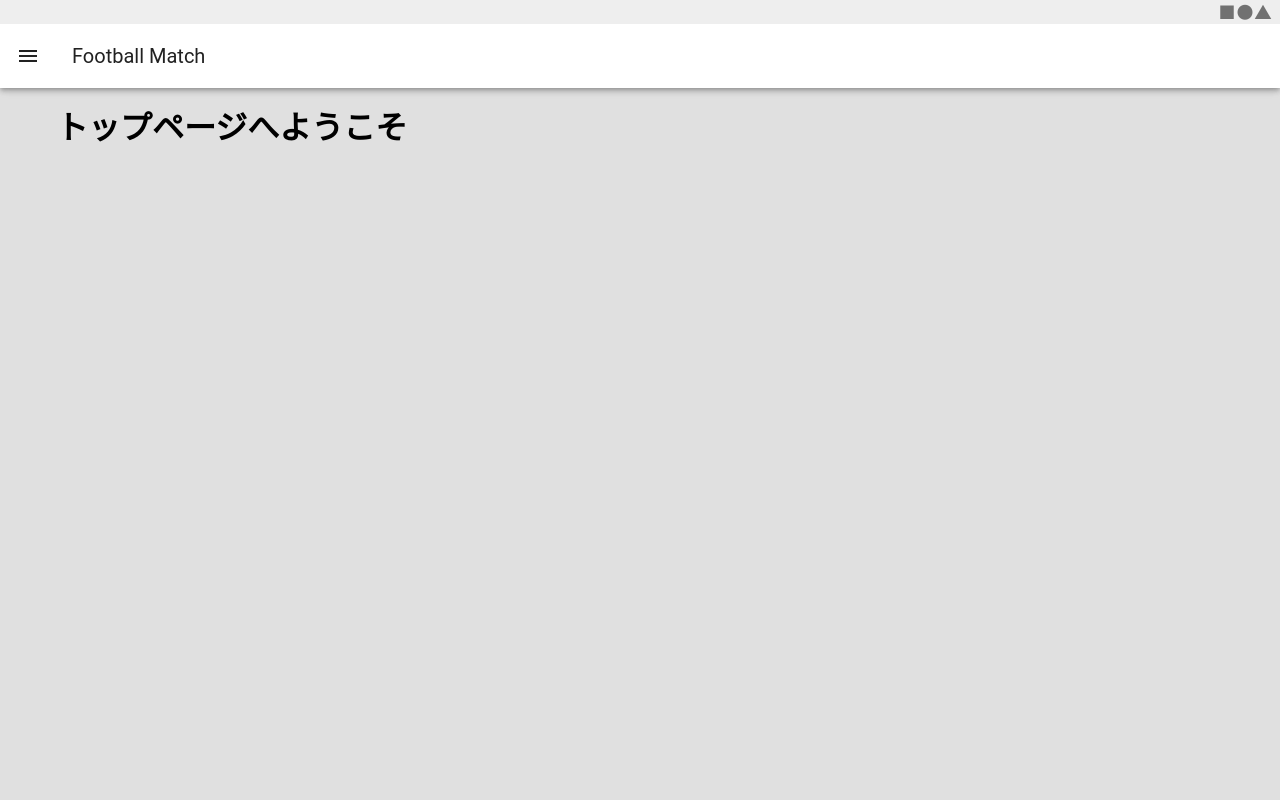
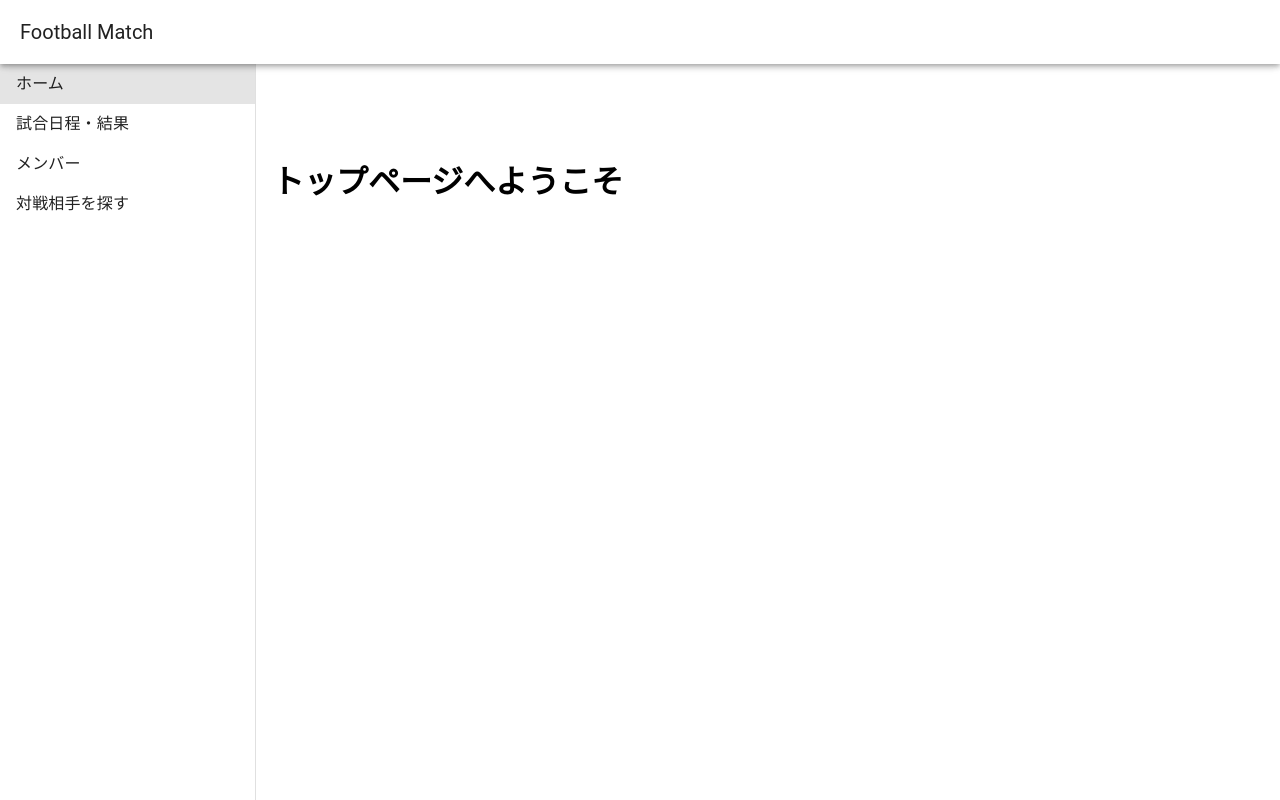
Before and after one commit to NagaoTadashi/football-matching-app, a Nuxt app in the folder frontend/: page / in a window 1280 px wide. Built offline with nearby package versions, Linux system fonts and the light colour scheme.

Commit message:
default.vueのスタイルを変更しました

```diff
--- a/frontend/layouts/default.vue
+++ b/frontend/layouts/default.vue
@@ -33,7 +33,7 @@
 </script>
 
 <template>
-    <v-app id="inspire">
+    <!-- <v-app id="inspire">
         <v-system-bar>
             <v-spacer></v-spacer>
 
@@ -69,5 +69,28 @@
                 <slot />
             </v-container>
         </v-main>
-    </v-app>
+    </v-app> -->
+
+    <v-layout class="rounded rounded-md">
+        <v-app-bar title="Football Match"> </v-app-bar>
+
+        <v-navigation-drawer>
+            <v-list-item
+                v-for="(item, index) in items"
+                :key="index"
+                :link="true"
+                :to="item.to"
+                :title="item.title"
+            ></v-list-item>
+        </v-navigation-drawer>
+
+        <v-main
+            class="d-flex align-center justify-center"
+            style="min-height: 300px"
+        >
+            <v-container>
+                <slot />
+            </v-container>
+        </v-main>
+    </v-layout>
 </template>
```
